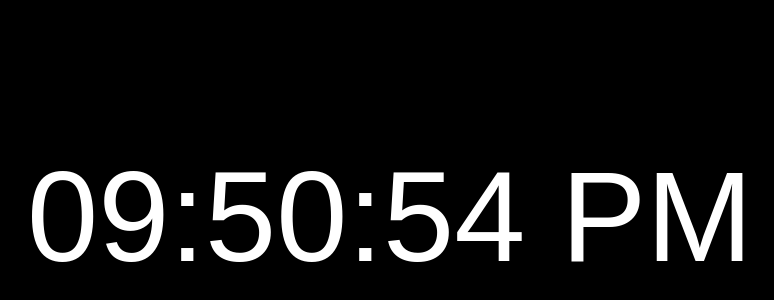
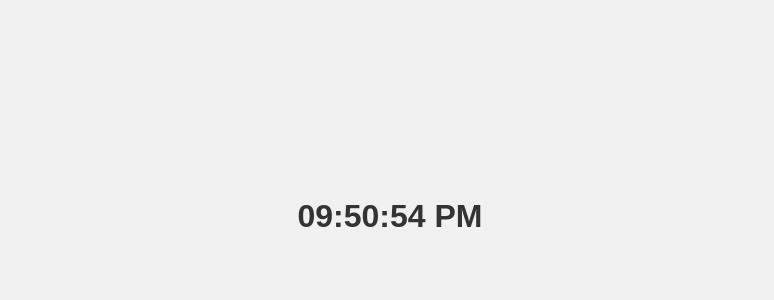
Before and after one commit to Manta222/romanian_clock, a plain HTML site: page index.html in a window 1280 px wide. Shown: the part 184-484 px from the top of the page, without its empty margins (250-1024 px from the left). Drawn offline with Linux system fonts and the light colour scheme.

Commit message:
index.html

```diff
--- a/index.html
+++ b/index.html
@@ -3,39 +3,37 @@
 <head>
     <meta charset="UTF-8">
     <meta name="viewport" content="width=device-width, initial-scale=1.0">
-    <title>Romanian Real Time</title>
+    <meta name="theme-color" content="#000000">
+    <meta name="description" content="Romanian real-time clock">
+    <title>Romanian Time</title>
+    <link rel="manifest" href="/manifest.json">
     <style>
         body {
+            margin: 0;
             display: flex;
             justify-content: center;
             align-items: center;
             height: 100vh;
-            margin: 0;
-            background-color: black;
-            color: white;
             font-family: Arial, sans-serif;
-            font-size: 10vw; /* Responsive font size */
-            text-align: center;
+            background: #f0f0f0;
+        }
+        #clock {
+            font-size: 2em;
+            font-weight: bold;
+            color: #333;
         }
     </style>
 </head>
 <body>
-    <div id="time"></div>
-
+    <div id="clock"></div>
     <script>
-        function updateTime() {
+        function updateClock() {
             const now = new Date();
-            const options = {
-                timeZone: "Europe/Bucharest",
-                hour: '2-digit',
-                minute: '2-digit',
-                second: '2-digit'
-            };
-            const timeString = now.toLocaleTimeString('en-RO', options);
-            document.getElementById('time').innerText = timeString;
+            const options = { timeZone: 'Europe/Bucharest', hour: '2-digit', minute: '2-digit', second: '2-digit' };
+            document.getElementById('clock').textContent = now.toLocaleTimeString('en-US', options);
         }
-        setInterval(updateTime, 1000);
-        updateTime();
+        setInterval(updateClock, 1000);
+        updateClock();
     </script>
 </body>
 </html>
```
